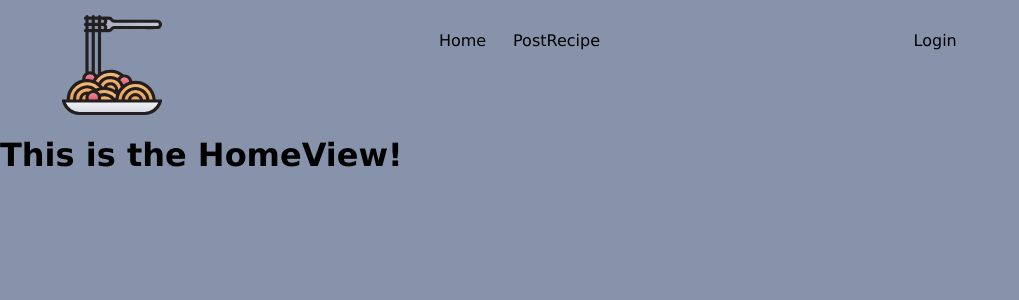
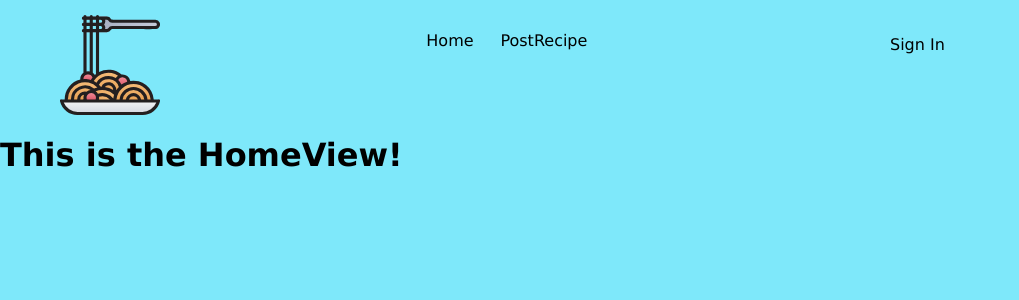
Before and after one commit to adamalmqvist/recipeapp2, a React (Create React App) app: page / in a window 1280 px wide. Shown: the top 300 px of the page, without its empty margins (0-1019 px from the left). Built offline with nearby package versions, Linux system fonts and the light colour scheme.

Commit message:
added some css

```diff
--- a/src/components/navigation/desktopnavigation/Desktopnavigation.css
+++ b/src/components/navigation/desktopnavigation/Desktopnavigation.css
@@ -16,6 +16,8 @@
     padding: 10%;
     margin-top: 10px;
     transition: 0.1s;
+    width: 100px;
+    cursor: pointer;
 }
 .signInButton:hover {
     font-size: 1.1rem;
--- a/src/components/navigation/desktopnavigation/Desktopnavigation.tsx
+++ b/src/components/navigation/desktopnavigation/Desktopnavigation.tsx
@@ -15,7 +15,7 @@ export const Desktopnavigation = () => {
 
        return authenticatedUser
           ? <div className="profile"><Profile/> </div>
-          : <span className="signInButton" onClick={() => history.push(RoutingPath.loginView)}>Login</span>
+          : <span className="signInButton" onClick={() => history.push(RoutingPath.loginView)}>Sign In</span>
 
     }
 
--- a/src/shared/css/Global.css
+++ b/src/shared/css/Global.css
@@ -1,7 +1,7 @@
 body {
 margin: 0;
 padding: 0;
-background-color: #8693ab;
+background-color: #7EE8FA;
 font-family: Verdana, Geneva, Tahoma, sans-serif
 
 }
```
Also changed, not shown: 1 other file (tests, documents, lock files or other folders).
